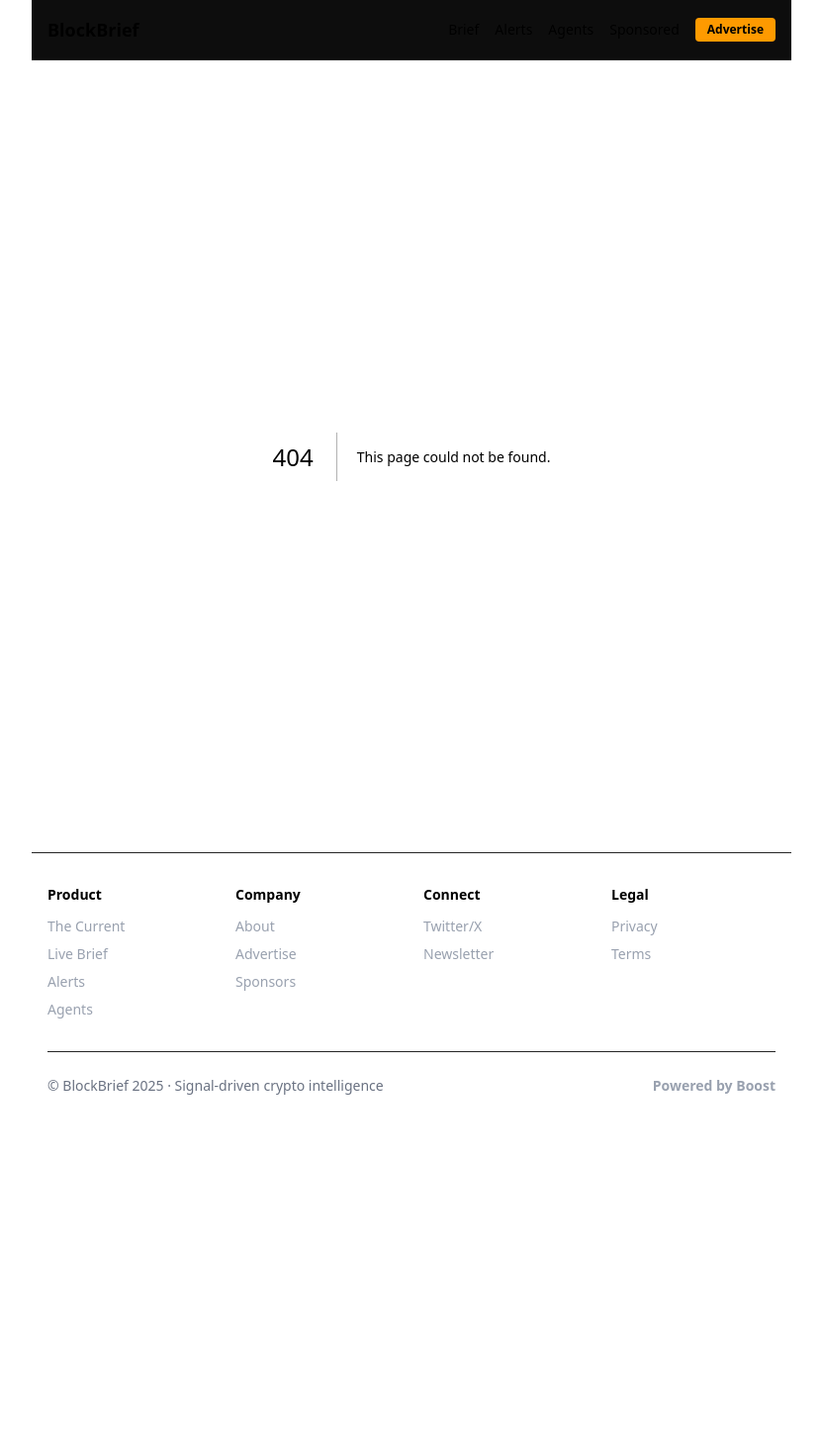
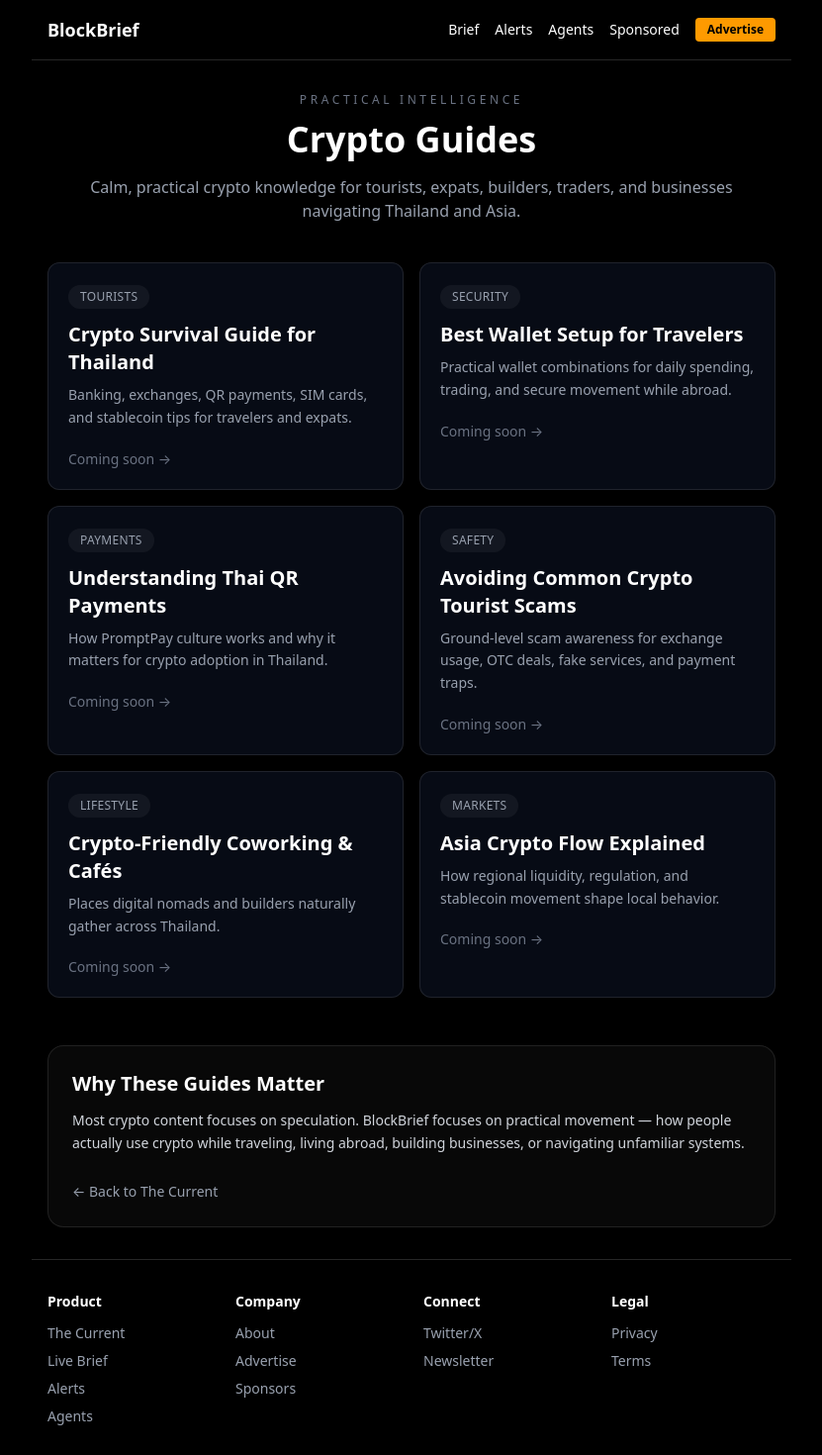
Before and after one commit to Burrah101/blockbrief-web, a Next.js app: page /guides in a window 1280 px wide. Before the commit this address had no page. Shown: the top 1470 px of the page at 99% size, without its empty margins (224-1055 px from the left). Before the commit the page ends 1139 px from the top, so only its background shows below. Built offline with nearby package versions, Linux system fonts and the light colour scheme.

Commit message:
Add Crypto Guides page with multiple guides

```diff
--- /dev/null
+++ b/src/app/guides/page.tsx
@@ -0,0 +1,103 @@
+import Link from 'next/link';
+
+const guides = [
+  {
+    title: 'Crypto Survival Guide for Thailand',
+    description:
+      'Banking, exchanges, QR payments, SIM cards, and stablecoin tips for travelers and expats.',
+    category: 'Tourists',
+  },
+  {
+    title: 'Best Wallet Setup for Travelers',
+    description:
+      'Practical wallet combinations for daily spending, trading, and secure movement while abroad.',
+    category: 'Security',
+  },
+  {
+    title: 'Understanding Thai QR Payments',
+    description:
+      'How PromptPay culture works and why it matters for crypto adoption in Thailand.',
+    category: 'Payments',
+  },
+  {
+    title: 'Avoiding Common Crypto Tourist Scams',
+    description:
+      'Ground-level scam awareness for exchange usage, OTC deals, fake services, and payment traps.',
+    category: 'Safety',
+  },
+  {
+    title: 'Crypto-Friendly Coworking & Cafés',
+    description:
+      'Places digital nomads and builders naturally gather across Thailand.',
+    category: 'Lifestyle',
+  },
+  {
+    title: 'Asia Crypto Flow Explained',
+    description:
+      'How regional liquidity, regulation, and stablecoin movement shape local behavior.',
+    category: 'Markets',
+  },
+];
+
+export default function GuidesPage() {
+  return (
+    <main className="px-4 py-8">
+      <section className="mb-10 text-center">
+        <p className="mb-3 text-xs uppercase tracking-[0.3em] text-gray-500">
+          Practical Intelligence
+        </p>
+
+        <h1 className="mb-4 text-4xl font-bold">Crypto Guides</h1>
+
+        <p className="mx-auto max-w-2xl text-gray-400">
+          Calm, practical crypto knowledge for tourists, expats, builders,
+          traders, and businesses navigating Thailand and Asia.
+        </p>
+      </section>
+
+      <section className="grid grid-cols-1 gap-4 md:grid-cols-2">
+        {guides.map((guide) => (
+          <div
+            key={guide.title}
+            className="rounded-xl border border-white/10 bg-slate-900/50 p-5 transition-all hover:border-white/20"
+          >
+            <div className="mb-3 inline-block rounded-full bg-white/5 px-3 py-1 text-xs uppercase tracking-wide text-gray-400">
+              {guide.category}
+            </div>
+
+            <h2 className="mb-2 text-xl font-bold">{guide.title}</h2>
+
+            <p className="text-sm leading-relaxed text-gray-400">
+              {guide.description}
+            </p>
+
+            <div className="mt-5 text-sm text-gray-500">
+              Coming soon →
+            </div>
+          </div>
+        ))}
+      </section>
+
+      <section className="mt-12 rounded-2xl border border-white/10 bg-white/[0.03] p-6">
+        <h2 className="mb-3 text-xl font-bold">
+          Why These Guides Matter
+        </h2>
+
+        <p className="text-sm leading-relaxed text-gray-300">
+          Most crypto content focuses on speculation. BlockBrief focuses on
+          practical movement — how people actually use crypto while traveling,
+          living abroad, building businesses, or navigating unfamiliar systems.
+        </p>
+
+        <div className="mt-6">
+          <Link
+            href="/"
+            className="text-sm text-gray-400 transition-colors hover:text-white"
+          >
+            ← Back to The Current
+          </Link>
+        </div>
+      </section>
+    </main>
+  );
+}
```
